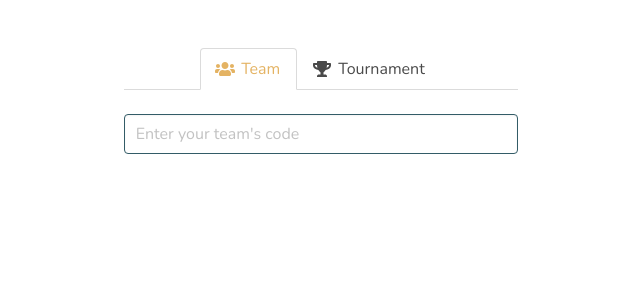
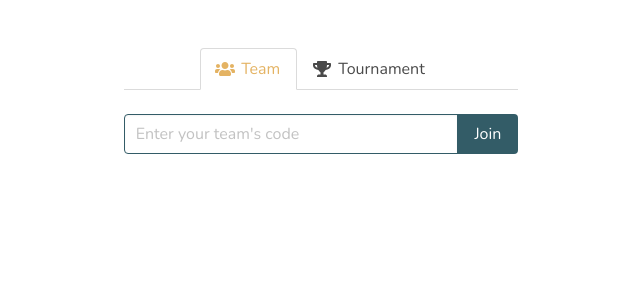
Before and after one commit to TeddyRandby/td_app, a React (Create React App) app: page / in a window 1280 px wide. Both pictures are taken after a click on the link "Team". Shown: the top 300 px of the page, without its empty margins (319-959 px from the left). Built offline with nearby package versions, Linux system fonts and the light colour scheme.

Commit message:
added error checking and working on team page

```diff
--- a/src/App.js
+++ b/src/App.js
@@ -1,38 +1,58 @@
 import React, { useState } from "react";
 import LandingPage from "./components/LandingPage";
+import TeamPage from "./components/TeamPage";
+import TournamentPage from "./components/TournamentPage";
+import NewTournamentPage from "./components/NewTournamentPage";
 
 function App() {
   const [authLevel, setAuthLevel] = useState(0);
+  const [tournament, setTournament] = useState({});
+  const [game, setGame] = useState({});
 
-  const landing = (
-      <div className="App">
-        <React.Fragment>
-          <LandingPage setAuthLevel={setAuthLevel}/>
-        </React.Fragment>
-      </div>
-    );
+  const landingPage = (
+    <div className="App">
+      <React.Fragment>
+        <LandingPage setAuthLevel={setAuthLevel} setTournament={setTournament} setGame={setGame} />
+      </React.Fragment>
+    </div>
+  );
 
-  const tournament = (
-    <div className="App"></div>
-  )
+  const tournamentPage = (
+    <div className="App">
+      <React.Fragment>
+        <TournamentPage tournament={tournament}/>
+      </React.Fragment>
+    </div>
+  );
 
-  const team = (
+  const newTournamentPage = (
     <div className="App">
+      <React.Fragment>
+        <NewTournamentPage />
+      </React.Fragment>
+    </div>
+  );
 
-      <div className="section">
-
-      </div>
-
+  const teamPage = (
+    <div className="App">
+      <React.Fragment>
+        <TeamPage game={game}/>
+      </React.Fragment>
     </div>
-  )
-
+  );
 
   switch (authLevel) {
-    case 0: return landing;
-    case 1: return tournament;
-    case 2: return team;
+    case 0:
+      return landingPage;
+    case 1:
+      return tournamentPage;
+    case 2:
+      return teamPage;
+    case 3:
+      return newTournamentPage;
+    default:
+      return landingPage;
   }
-
 }
 
 export default App;
--- a/src/components/LandingPage.js
+++ b/src/components/LandingPage.js
@@ -2,52 +2,118 @@ import React, { useState } from "react";
 import { FontAwesomeIcon } from "@fortawesome/react-fontawesome";
 
 function LandingPage(props) {
-  const [userType, setUserType] = useState(0);
-
-  const tournamentHandler = () => {
-    props.setAuthLevel(1);
-  };
-
-  const teamHandler = () => {
-    props.setAuthLevel(2);
-  };
+  const [userType, setUserType] = useState(2);
+  const [team_code, setTeamCode] = useState("");
+  const [tournament_code, setTournamentCode] = useState("");
+  const [error, setError] = useState("");
 
   const setTeamUser = () => {
     setUserType(1);
+    setError("");
   };
 
   const setTournamentUser = () => {
     setUserType(2);
+    setError("");
   };
 
-  const landing = (
-    <div className="section">
-      <div className="columns">
-        <div className="column is-one-third is-offset-one-third">
-          <div className="tabs is-centered is-boxed">
-            <ul>
-              <li>
-                <a onClick={setTeamUser}>
-                  <span className="icon is-small">
-                    <FontAwesomeIcon icon="users" />
-                  </span>
-                  <span>Team</span>
-                </a>
-              </li>
-              <li>
-                <a onClick={setTournamentUser}>
-                  <span className="icon is-small">
-                    <FontAwesomeIcon icon="trophy" />
-                  </span>
-                  <span>Tournament</span>
-                </a>
-              </li>
-            </ul>
-          </div>
-        </div>
-      </div>
-    </div>
-  );
+  const createTournamentHandler = () => {
+    props.setAuthLevel(3);
+  };
+
+  const onTeamCodeChange = event => {
+    setTeamCode(event.target.value);
+  };
+
+  const onTournamentCodeChange = event => {
+    setTournamentCode(event.target.value);
+  };
+
+  const teamLoginHandler = () => {
+    let query = `
+    query getGame($team_code: String!) {
+      getGame(team_id: $team_code) {
+        home{
+          _id
+          name
+          score
+        }
+        away{
+          _id
+          name
+          score
+        }
+      }
+    }
+    `;
+    console.log(
+      JSON.stringify({
+        query,
+        variables: { team_code }
+      })
+    );
+    fetch("https://tournament-director-api.herokuapp.com/api", {
+      method: "POST",
+      headers: {
+        "Content-Type": "application/json",
+        Accept: "application/json"
+      },
+      body: JSON.stringify({
+        query,
+        variables: { team_code }
+      })
+    })
+      .then(r => r.json())
+      .then(response => {
+        try {
+          console.log("data returned:", response.data);
+          props.setGame(response.data.getGame);
+          props.setAuthLevel(2);
+        } catch (err) {
+          setError("Invalid Team code. Please try again.");
+          console.log(err);
+        }
+      });
+  };
+
+  const tournamentLoginHandler = () => {
+    let query = `
+  query getTournament($tournament_code: String! ) {
+    getTournament(_id: $tournament_code) {
+      name
+      teams{
+        _id
+        score
+        name
+        opponent
+      }
+    }
+  }
+  `;
+
+    fetch("https://tournament-director-api.herokuapp.com/api", {
+      method: "POST",
+      headers: {
+        "Content-Type": "application/json",
+        Accept: "application/json"
+      },
+      body: JSON.stringify({
+        query,
+        variables: { tournament_code }
+      })
+    })
+      .then(r => r.json())
+      .then(response => {
+        try {
+          console.log("data returned:", response.data);
+          props.setTournament(response.data.getTournament);
+          props.setAuthLevel(1);
+        } catch (err) {
+          setError("Invalid Tournament code. Please try again.");
+          console.log(err);
+        }
+      });
+  };
 
   const team = (
     <div className="section">
@@ -73,13 +139,29 @@ function LandingPage(props) {
               </li>
             </ul>
           </div>
-          <div class="field">
-            <div class="control">
-              <input
-                class="input is-primary"
-                type="text"
-                placeholder="Enter your team's code"
-              />
+          <div className="field is-horizontal">
+            <div className="field-body">
+              <div className="field is-expanded">
+                <div className="field has-addons">
+                  <div className="control is-expanded">
+                    <input
+                      className="input is-primary is-fullwidth"
+                      type="text"
+                      placeholder="Enter your team's code"
+                      onChange={onTeamCodeChange}
+                    />
+                  </div>
+                  <div className="control">
+                    <button
+                      className="button is-info"
+                      onClick={teamLoginHandler}
+                    >
+                      Join
+                    </button>
+                  </div>
+                </div>
+                <p class="help is-danger">{error}</p>
+              </div>
             </div>
           </div>
         </div>
@@ -111,17 +193,74 @@ function LandingPage(props) {
               </li>
             </ul>
           </div>
+          <div className="field is-horizontal">
+            <div className="field-body">
+              <div className="field is-expanded">
+                <div className="field has-addons">
+                  <p className="control is-expanded">
+                    <input
+                      className="input is-primary"
+                      type="text"
+                      placeholder="Enter a tournament code"
+                      onChange={onTournamentCodeChange}
+                    />
+                  </p>
+                  <p className="control">
+                    <button
+                      className="button is-info"
+                      onClick={tournamentLoginHandler}
+                    >
+                      Join
+                    </button>
+                  </p>
+                </div>
+                <p class="help is-danger">{error}</p>
+              </div>
+            </div>
+          </div>
+          {/* <div className="field">
+            <div className="control">
+              <button
+                className="button is-fullwidth"
+                onClick={createTournamentHandler}
+              >
+                Create a tournament
+              </button>
+            </div>
+          </div> */}
+          {/* {creatingTournament ? (
+            <div>
+              <div className="field is-grouped">
+                <div className="control is-expanded">
+                  <input
+                    className="input is-primary is-fullwidth"
+                    type="text"
+                    placeholder="Enter a team name"
+                  />
+                </div>
+                <div className="control">
+                  <a className="button is-info">
+                  <span className="icon is-small">
+                    <FontAwesomeIcon icon="plus" />
+                  </span>
+                  </a>
+                </div>
+              </div>{" "}
+            </div>
+          ) : (
+            <div></div>
+          )} */}
         </div>
       </div>
     </div>
   );
 
   switch (userType) {
-    case 0:
-      return landing;
     case 1:
       return team;
     case 2:
+      return tournament;
+    default:
       return tournament;
   }
 }
--- /dev/null
+++ b/src/components/NewTournamentPage.js
@@ -0,0 +1,19 @@
+import React, { useState } from "react";
+import { FontAwesomeIcon } from "@fortawesome/react-fontawesome";
+
+function NewTournamentPage(props) {
+
+
+    let content = (
+        <div>
+
+
+
+
+        </div>
+    )
+
+    return content
+}
+
+export default NewTournamentPage
--- /dev/null
+++ b/src/components/TeamPage.js
@@ -0,0 +1,32 @@
+import React, { useState } from "react";
+import { FontAwesomeIcon } from "@fortawesome/react-fontawesome";
+
+function TeamPage(props) {
+  const renderTeamButton = team => {
+    return (
+      <div className="box">
+        <p className="subtitle is-4">{props.game.home.name}</p>
+        <div className="buttons has-addons is-centered">
+          <button className="button is-success is-large">
+            <span>
+              <FontAwesomeIcon icon="plus" />
+            </span>
+          </button>
+          <button className="button is-danger is-large">
+            <span>
+              <FontAwesomeIcon icon="minus" />
+            </span>
+          </button>
+        </div>
+      </div>
+    );
+  };
+
+  let content = (
+    <div className="section">{renderTeamButton(props.game.home)}</div>
+  );
+
+  return content;
+}
+
+export default TeamPage;
--- /dev/null
+++ b/src/components/TournamentPage.js
@@ -0,0 +1,21 @@
+import React, { useState } from "react";
+import { FontAwesomeIcon } from "@fortawesome/react-fontawesome";
+
+function TournamentPage(props) {
+    console.log(props.tournament);
+  let content = (
+    <div>
+      <section className="hero is-primary is-bold">
+        <div className="hero-body">
+          <div className="container">
+            <h1 className="title">{props.tournament.name}</h1>
+          </div>
+        </div>
+      </section>
+    </div>
+  );
+
+  return content;
+}
+
+export default TournamentPage;
--- a/src/index.js
+++ b/src/index.js
@@ -3,7 +3,7 @@ import ReactDOM from 'react-dom';
 import './css/styles.css';
 import App from './App';
 import { library } from '@fortawesome/fontawesome-svg-core'
-import { faTrophy, faUsers } from '@fortawesome/free-solid-svg-icons'
+import { faTrophy, faUsers, faPlus, faMinus } from '@fortawesome/free-solid-svg-icons'
 
-library.add(faUsers, faTrophy)
+library.add(faUsers, faTrophy, faPlus, faMinus)
 ReactDOM.render(<App />, document.getElementById('root'));
```
